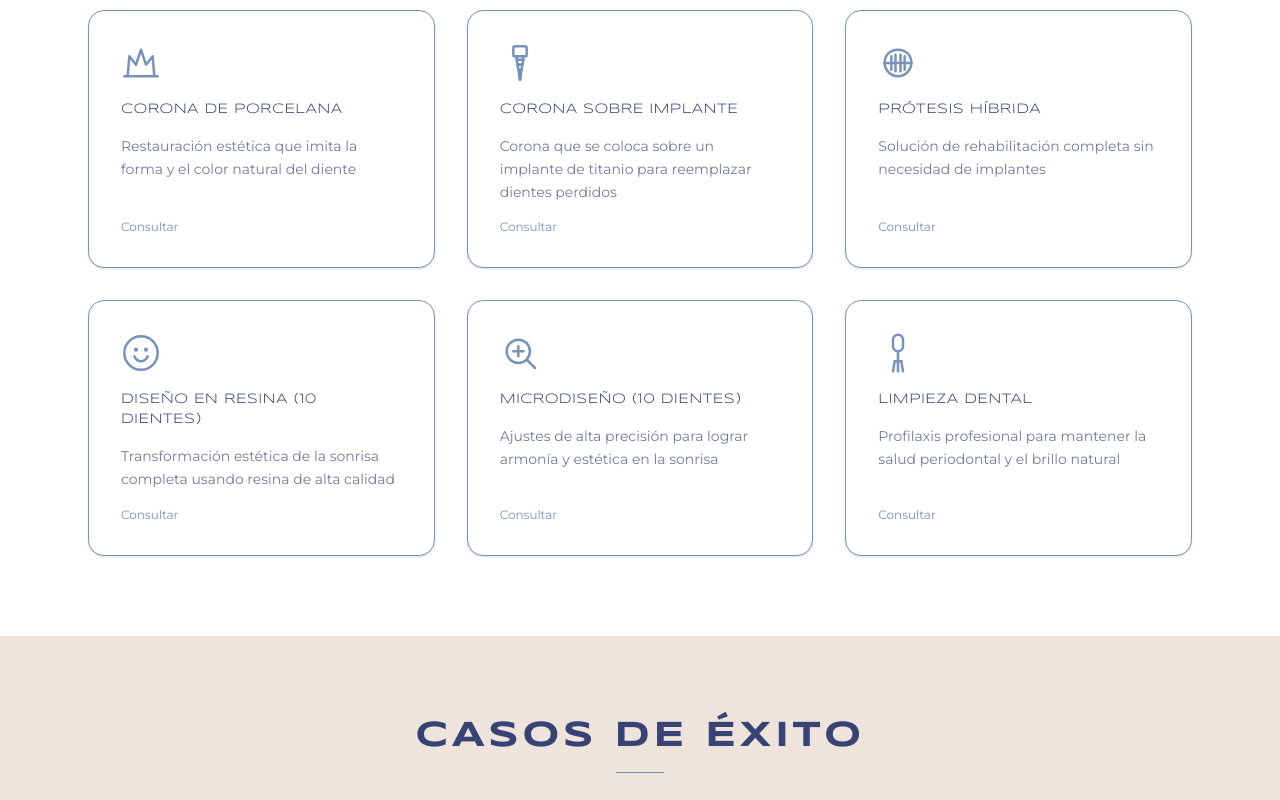
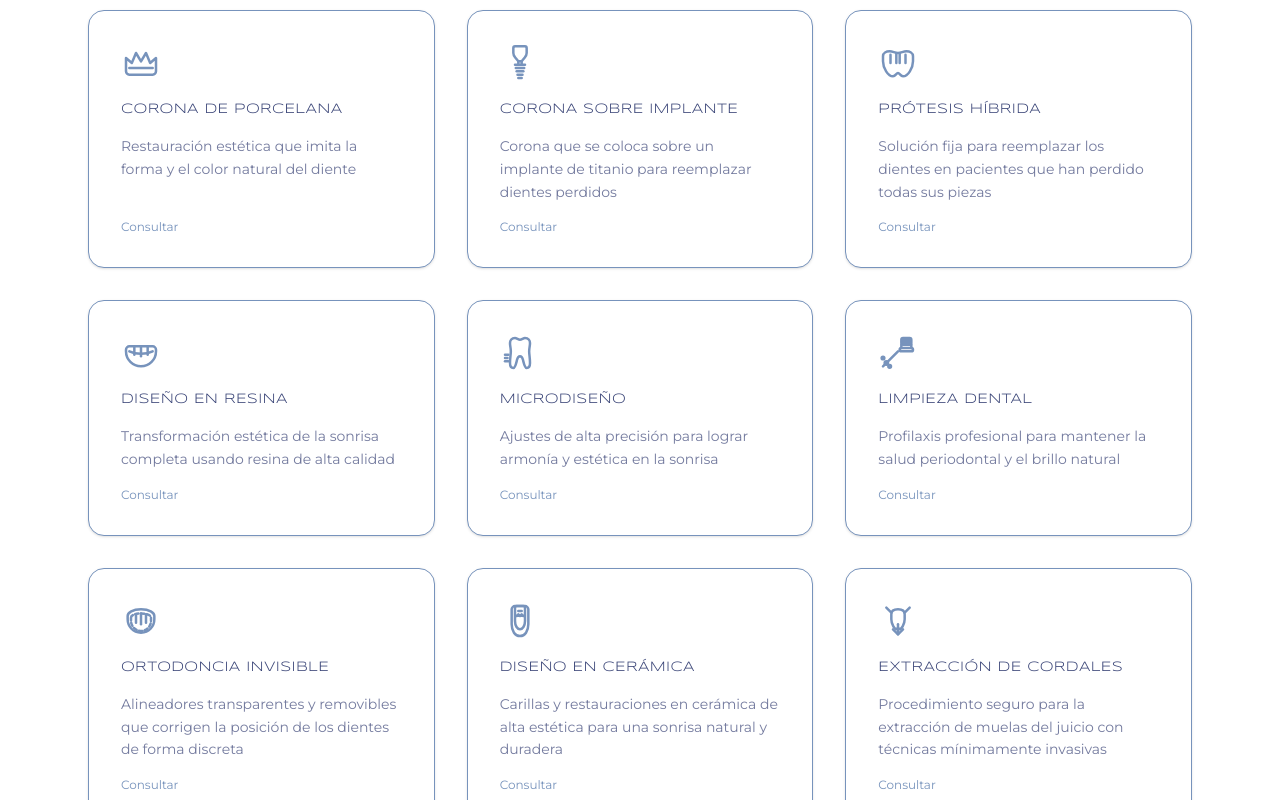
Before and after one commit to outrunai/CR_Estudio_Odontologico, a Next.js app: page / in a window 1280 px wide. Shown: the part 2600-3400 px from the top of the page. Built offline with nearby package versions, Linux system fonts and the light colour scheme.

Commit message:
Update Website Feedback

```diff
--- a/components/Services.tsx
+++ b/components/Services.tsx
@@ -8,60 +8,95 @@ function ServiceIcon({ icon }: { icon: string }) {
     case "crown":
       return (
         <svg className={className} viewBox="0 0 24 24" fill="none" stroke="currentColor" strokeWidth={1.5} strokeLinecap="round" strokeLinejoin="round">
-          <path d="M2 20h20M4 20l1-12 4 5 3-9 3 9 4-5 1 12" />
+          <path d="M3 9l3.5 3L9 6l3 5 3-5 2.5 6L21 9v8a2 2 0 0 1-2 2H5a2 2 0 0 1-2-2V9z" />
+          <line x1="5" y1="15" x2="19" y2="15" />
         </svg>
       );
     case "implant":
       return (
         <svg className={className} viewBox="0 0 24 24" fill="none" stroke="currentColor" strokeWidth={1.5} strokeLinecap="round" strokeLinejoin="round">
-          <rect x="8" y="2" width="8" height="6" rx="1" />
-          <line x1="10" y1="8" x2="10" y2="10" />
-          <line x1="14" y1="8" x2="14" y2="10" />
-          <path d="M10 10h4l-0.5 3h-3L10 10z" />
-          <path d="M10.5 13h3l-0.5 3h-2l-0.5-3z" />
-          <path d="M11 16h2l-0.5 3h-1L11 16z" />
-          <path d="M11.5 19h1l-0.25 3h-0.5l-0.25-3z" />
+          <path d="M8 3c0-0.5 0.5-1 1-1h6c0.5 0 1 0.5 1 1v3a4 4 0 0 1-1 2.5L13 11h-2L9 8.5A4 4 0 0 1 8 6V3z" />
+          <line x1="11" y1="11" x2="11" y2="13" />
+          <line x1="13" y1="11" x2="13" y2="13" />
+          <path d="M9 13h6" />
+          <path d="M9.5 15h5" />
+          <path d="M10 17h4" />
+          <path d="M10.5 19h3" />
+          <path d="M11 21h2" />
         </svg>
       );
     case "denture":
       return (
         <svg className={className} viewBox="0 0 24 24" fill="none" stroke="currentColor" strokeWidth={1.5} strokeLinecap="round" strokeLinejoin="round">
-          <path d="M4 12c0-5 3.5-8 8-8s8 3 8 8" />
-          <path d="M4 12c0 4 3.5 8 8 8s8-4 8-8" />
-          <line x1="8" y1="8" x2="8" y2="16" />
-          <line x1="10.5" y1="7" x2="10.5" y2="17" />
-          <line x1="13.5" y1="7" x2="13.5" y2="17" />
-          <line x1="16" y1="8" x2="16" y2="16" />
-          <line x1="4" y1="12" x2="20" y2="12" />
+          <path d="M3 8c0-2 2-3 4-3s3 1 5 1 3-1 5-1 4 1 4 3v3c0 4-3 9-6 9-1.5 0-2-2-3-2s-1.5 2-3 2c-3 0-6-5-6-9V8z" />
+          <line x1="7.5" y1="7" x2="7.5" y2="12" />
+          <line x1="11" y1="6.5" x2="11" y2="12" />
+          <line x1="13" y1="6.5" x2="13" y2="12" />
+          <line x1="16.5" y1="7" x2="16.5" y2="12" />
         </svg>
       );
     case "smile":
       return (
         <svg className={className} viewBox="0 0 24 24" fill="none" stroke="currentColor" strokeWidth={1.5} strokeLinecap="round" strokeLinejoin="round">
-          <circle cx="12" cy="12" r="10" />
-          <circle cx="9" cy="10" r="0.5" fill="currentColor" />
-          <circle cx="15" cy="10" r="0.5" fill="currentColor" />
-          <path d="M8 14s1.5 3 4 3 4-3 4-3" />
+          <path d="M3 10c0-1 1-2 2-2h14c1 0 2 1 2 2v1c0 5-4 9-9 9s-9-4-9-9v-1z" />
+          <line x1="8" y1="8" x2="8" y2="13" />
+          <line x1="12" y1="8" x2="12" y2="14" />
+          <line x1="16" y1="8" x2="16" y2="13" />
+          <path d="M5 11c2 1 5 1.5 7 1.5s5-0.5 7-1.5" />
         </svg>
       );
     case "precision":
       return (
         <svg className={className} viewBox="0 0 24 24" fill="none" stroke="currentColor" strokeWidth={1.5} strokeLinecap="round" strokeLinejoin="round">
-          <circle cx="11" cy="11" r="7" />
-          <line x1="16.5" y1="16.5" x2="21" y2="21" />
-          <line x1="11" y1="8" x2="11" y2="14" />
-          <line x1="8" y1="11" x2="14" y2="11" />
+          <path d="M9 3c-2 0-3 1.5-3 3 0 2 0.5 3 0.5 5s-0.5 4-0.5 7c0 2 1 3 2 3s1.5-2 2-4 0.5-3 2-3 1.5 1 2 3 1 4 2 4 2-1 2-3c0-3-0.5-5-0.5-7s0.5-3 0.5-5c0-1.5-1-3-3-3-1 0-2 1-3 1s-2-1-3-1z" />
+          <line x1="3" y1="13" x2="5" y2="13" />
+          <line x1="3" y1="15" x2="4.5" y2="15" />
+          <line x1="3" y1="17" x2="5" y2="17" />
         </svg>
       );
     case "clean":
       return (
         <svg className={className} viewBox="0 0 24 24" fill="none" stroke="currentColor" strokeWidth={1.5} strokeLinecap="round" strokeLinejoin="round">
-          <rect x="9" y="1" width="6" height="10" rx="3" />
-          <line x1="12" y1="11" x2="12" y2="17" />
-          <line x1="10" y1="17" x2="14" y2="17" />
-          <line x1="10" y1="17" x2="9" y2="23" />
-          <line x1="12" y1="17" x2="12" y2="23" />
-          <line x1="14" y1="17" x2="15" y2="23" />
+          <rect x="14" y="3" width="6" height="4" rx="1" />
+          <line x1="14.5" y1="4" x2="19.5" y2="4" />
+          <line x1="14.5" y1="5" x2="19.5" y2="5" />
+          <line x1="14.5" y1="6" x2="19.5" y2="6" />
+          <line x1="14" y1="7" x2="14" y2="9" />
+          <line x1="20" y1="7" x2="20" y2="9" />
+          <rect x="13" y="9" width="8" height="2" rx="1" />
+          <line x1="12" y1="11" x2="3" y2="20" />
+          <circle cx="5" cy="18" r="1" />
+          <circle cx="3" cy="15" r="0.8" />
+          <circle cx="7" cy="20" r="0.8" />
+        </svg>
+      );
+    case "aligner":
+      return (
+        <svg className={className} viewBox="0 0 24 24" fill="none" stroke="currentColor" strokeWidth={1.5} strokeLinecap="round" strokeLinejoin="round">
+          <path d="M4 9c0-2 3-4 8-4s8 2 8 4v2c0 4-3 8-8 8s-8-4-8-8V9z" />
+          <path d="M6 10c0-1.5 2.5-2.5 6-2.5s6 1 6 2.5v2c0 3-2.5 6-6 6s-6-3-6-6v-2z" strokeDasharray="2 1.5" />
+          <line x1="9" y1="8" x2="9" y2="13" />
+          <line x1="12" y1="7.5" x2="12" y2="14" />
+          <line x1="15" y1="8" x2="15" y2="13" />
+        </svg>
+      );
+    case "ceramic":
+      return (
+        <svg className={className} viewBox="0 0 24 24" fill="none" stroke="currentColor" strokeWidth={1.5} strokeLinecap="round" strokeLinejoin="round">
+          <path d="M7 5c0-1 1-2 2-2h6c1 0 2 1 2 2v9c0 4-2 7-5 7s-5-3-5-7V5z" />
+          <path d="M9 4c0-0.5 0.5-1 1-1h4c0.5 0 1 0.5 1 1v8c0 3-1.5 5-3 5s-3-2-3-5V4z" />
+          <line x1="11" y1="6" x2="13" y2="6" />
+          <path d="M10 9l1-1 1 1 1-1 1 1" />
+        </svg>
+      );
+    case "extraction":
+      return (
+        <svg className={className} viewBox="0 0 24 24" fill="none" stroke="currentColor" strokeWidth={1.5} strokeLinecap="round" strokeLinejoin="round">
+          <path d="M8 8c0-2 1.5-3 4-3s4 1 4 3v3c0 3-2 6-3 6-0.5 0-0.7-1-1-1s-0.5 1-1 1c-1 0-3-3-3-6V8z" />
+          <line x1="12" y1="14" x2="12" y2="20" />
+          <polyline points="9 17 12 20 15 17" />
+          <line x1="5" y1="4" x2="8" y2="7" />
+          <line x1="19" y1="4" x2="16" y2="7" />
         </svg>
       );
     default:
--- a/lib/data.ts
+++ b/lib/data.ts
@@ -40,10 +40,10 @@ export const contactInfo: ContactInfo = {
   whatsapp: "+573013337563",
   instagram: "@cr_estudioodontologico",
   instagramUrl: "https://www.instagram.com/cr_estudioodontologico/",
-  address: "Calle 7 # 39-197 Torre Intermédica Consultorio 1101",
+  address: "Calle 7 # 39-197 Torre Intermédica Consultorio 1011",
   city: "Medellín, Antioquia",
   googleMapsUrl:
-    "https://www.google.com/maps?q=Calle+7+%2339-197+Torre+Intermedica+Consultorio+1101+Medellin+Antioquia+Colombia&output=embed",
+    "https://www.google.com/maps?q=Calle+7+%2339-197+Torre+Intermedica+Consultorio+1011+Medellin+Antioquia+Colombia&output=embed",
   googleMyBusinessUrl: "https://share.google/cCszCcr4OsBoKG0l7",
 };
 
@@ -66,19 +66,19 @@ export const services: Service[] = [
     id: "protesis-hibrida",
     name: "Prótesis Híbrida",
     description:
-      "Solución de rehabilitación completa sin necesidad de implantes",
+      "Solución fija para reemplazar los dientes en pacientes que han perdido todas sus piezas",
     icon: "denture",
   },
   {
     id: "diseno-resina",
-    name: "Diseño en Resina (10 dientes)",
+    name: "Diseño en Resina",
     description:
       "Transformación estética de la sonrisa completa usando resina de alta calidad",
     icon: "smile",
   },
   {
     id: "microdiseno",
-    name: "Microdiseño (10 dientes)",
+    name: "Microdiseño",
     description:
       "Ajustes de alta precisión para lograr armonía y estética en la sonrisa",
     icon: "precision",
@@ -89,6 +89,27 @@ export const services: Service[] = [
     description:
       "Profilaxis profesional para mantener la salud periodontal y el brillo natural",
     icon: "clean",
+  },
+  {
+    id: "ortodoncia-invisible",
+    name: "Ortodoncia Invisible",
+    description:
+      "Alineadores transparentes y removibles que corrigen la posición de los dientes de forma discreta",
+    icon: "aligner",
+  },
+  {
+    id: "diseno-ceramica",
+    name: "Diseño en Cerámica",
+    description:
+      "Carillas y restauraciones en cerámica de alta estética para una sonrisa natural y duradera",
+    icon: "ceramic",
+  },
+  {
+    id: "extraccion-cordales",
+    name: "Extracción de Cordales",
+    description:
+      "Procedimiento seguro para la extracción de muelas del juicio con técnicas mínimamente invasivas",
+    icon: "extraction",
   },
 ];
 
```
